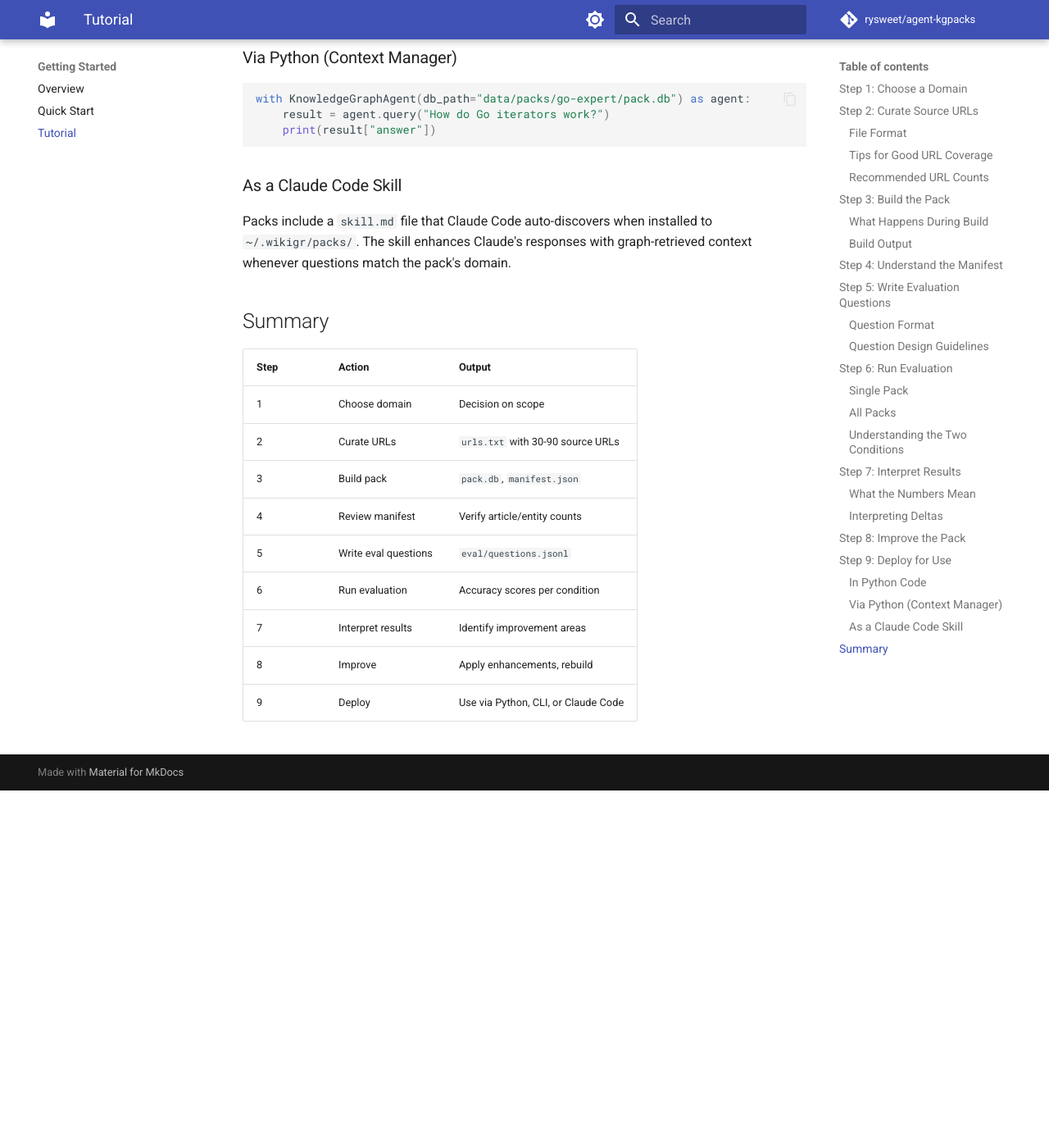
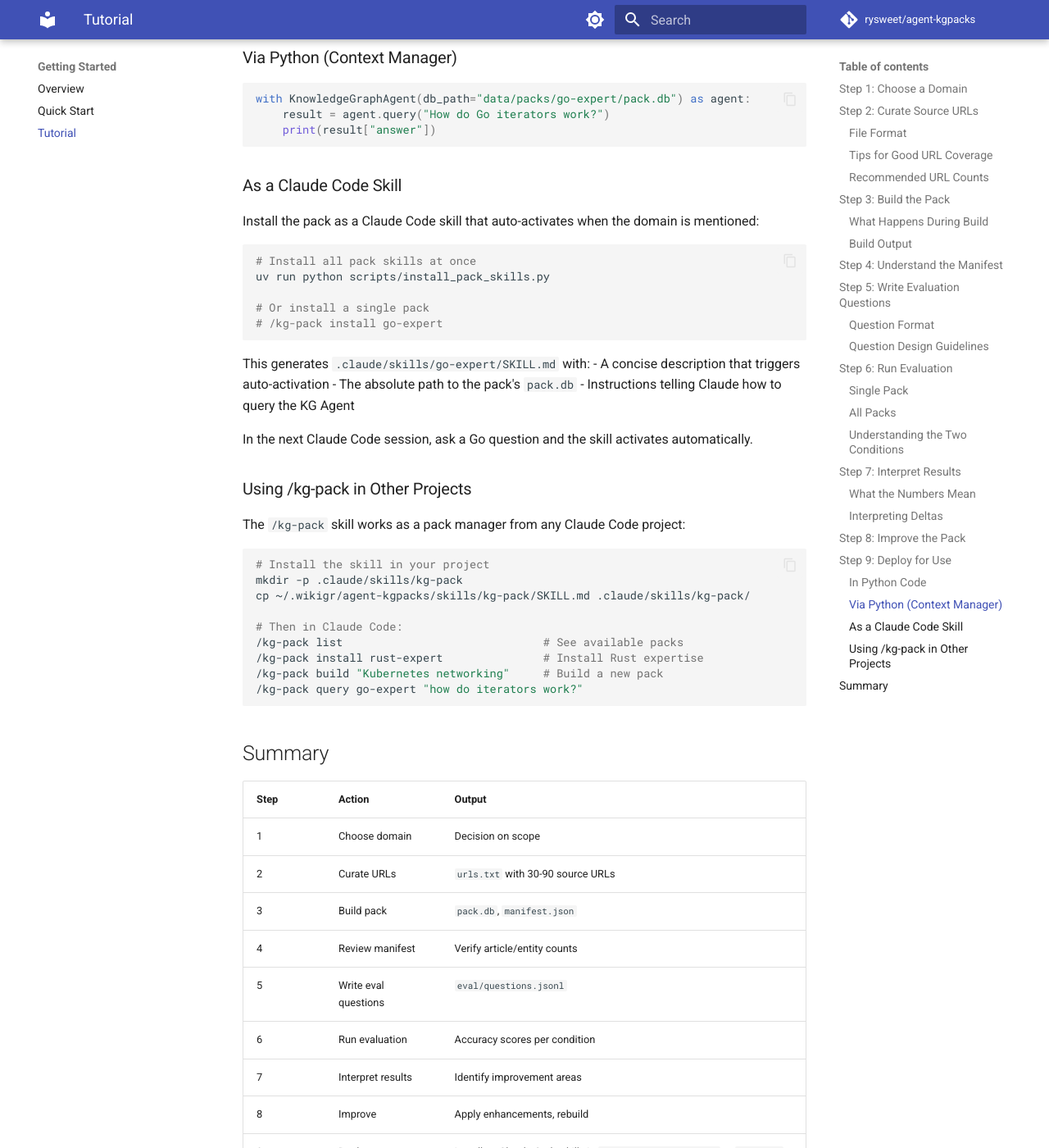
Before and after one commit to rysweet/agent-kgpacks, an MkDocs documentation site: the page built from docs/getting-started/tutorial.md, in a window 1280 px wide and 1400 px high, scrolled down 7498 px. Shown: the whole window at 82% size. Built offline with MkDocs 1.6.1 and Material for MkDocs 9.7.7, drawn with Linux system fonts in a browser that asks for light colours; comment, search, counter and statistics services are not loaded; before the commit the page ends 8462 px from its top, so only the background shows below that; some of the changed text lies outside the part shown.

Commit message:
docs: update quickstart and tutorial with skill workflow, fix Python 3.12+
- quickstart.md: add steps 6-7 (skill install + /kg-pack usage), fix Python 3.10+ → 3.12+
- tutorial.md: expand Step 9 with skill install commands and /kg-pack cross-project usage
- build-a-pack.md: fix Python 3.10+ → 3.12+
- architecture.md: fix Python 3.10+ → 3.12+

Co-Authored-By: Claude Opus 4.6 (1M context) <noreply@anthropic.com>

````diff
--- a/docs/getting-started/tutorial.md
+++ b/docs/getting-started/tutorial.md
@@ -299,7 +299,38 @@ with KnowledgeGraphAgent(db_path="data/packs/go-expert/pack.db") as agent:
 
 ### As a Claude Code Skill
 
-Packs include a `skill.md` file that Claude Code auto-discovers when installed to `~/.wikigr/packs/`. The skill enhances Claude's responses with graph-retrieved context whenever questions match the pack's domain.
+Install the pack as a Claude Code skill that auto-activates when the domain is mentioned:
+
+```bash
+# Install all pack skills at once
+uv run python scripts/install_pack_skills.py
+
+# Or install a single pack
+# /kg-pack install go-expert
+```
+
+This generates `.claude/skills/go-expert/SKILL.md` with:
+- A concise description that triggers auto-activation
+- The absolute path to the pack's `pack.db`
+- Instructions telling Claude how to query the KG Agent
+
+In the next Claude Code session, ask a Go question and the skill activates automatically.
+
+### Using /kg-pack in Other Projects
+
+The `/kg-pack` skill works as a pack manager from any Claude Code project:
+
+```bash
+# Install the skill in your project
+mkdir -p .claude/skills/kg-pack
+cp ~/.wikigr/agent-kgpacks/skills/kg-pack/SKILL.md .claude/skills/kg-pack/
+
+# Then in Claude Code:
+/kg-pack list                              # See available packs
+/kg-pack install rust-expert               # Install Rust expertise
+/kg-pack build "Kubernetes networking"     # Build a new pack
+/kg-pack query go-expert "how do iterators work?"
+```
 
 ## Summary
 
@@ -313,4 +344,4 @@ Packs include a `skill.md` file that Claude Code auto-discovers when installed t
 | 6 | Run evaluation | Accuracy scores per condition |
 | 7 | Interpret results | Identify improvement areas |
 | 8 | Improve | Apply enhancements, rebuild |
-| 9 | Deploy | Use via Python, CLI, or Claude Code |
+| 9 | Deploy | Install as Claude Code skill via `install_pack_skills.py` or `/kg-pack install` |
````
Also changed, not shown: docs/concepts/architecture.md (+1 -1 lines), docs/getting-started/quickstart.md (+37 -3 lines), docs/howto/build-a-pack.md (+1 -1 lines).
